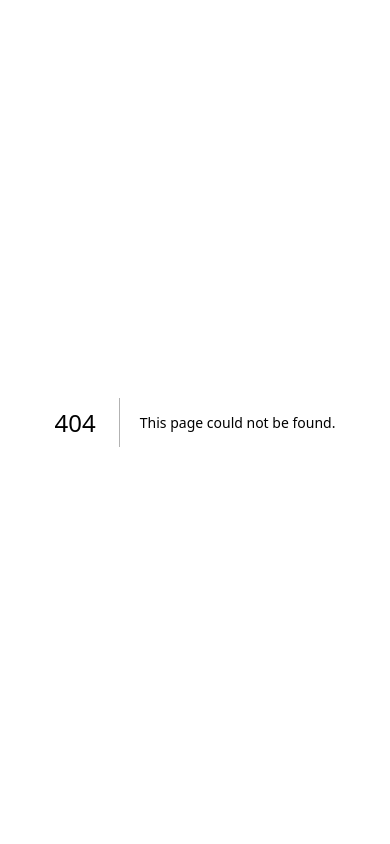
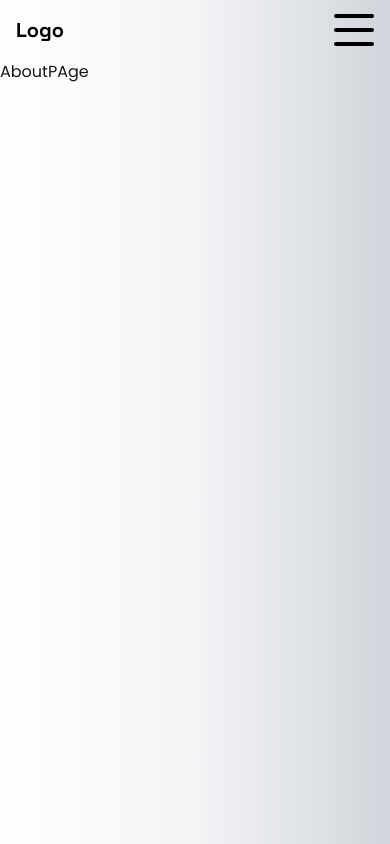
Before and after one commit to rohitsb20/portfolio, a Next.js app: page /about in a window 390 px wide. Before the commit this address had no page. Built offline with nearby package versions, Linux system fonts and the light colour scheme.

Commit message:
Add About page and Navbar component with responsive navigation

```diff
--- /dev/null
+++ b/app/(pages)/about/page.tsx
@@ -0,0 +1,9 @@
+import React from 'react'
+
+const AboutPage = () => {
+  return (
+    <div>AboutPAge</div>
+  )
+}
+
+export default AboutPage
--- a/app/layout.tsx
+++ b/app/layout.tsx
@@ -1,6 +1,21 @@
 import type { Metadata } from "next";
 import localFont from "next/font/local";
 import "./globals.css";
+import Navbar from "@/components/Navbar";
+import { Poppins } from 'next/font/google';
+import {Space_Grotesk} from 'next/font/google';
+
+
+const poppins = Poppins({
+  weight: ['400', '700'],
+  subsets: ['latin'],
+});
+
+const spaceGrotesk = Space_Grotesk({
+  weight: ['400', '700'],
+  subsets: ['latin'],
+});
+
 
 const geistSans = localFont({
   src: "./fonts/GeistVF.woff",
@@ -26,9 +41,14 @@ export default function RootLayout({
   return (
     <html lang="en">
       <body
-        className={`${geistSans.variable} ${geistMono.variable} antialiased`}
+        className={`${poppins.className}  ${geistSans.variable} ${geistMono.variable} antialiased`}
       >
-        {children}
+        <div className="overflow-x-hidden h-screen w-screen bg-gradient-to-r from-white via-gray-100 to-gray-300">
+          <div className={`h-[60px] ${spaceGrotesk.className}`}>
+            <Navbar />
+          </div>
+          <div className="h-[calc(100vh-50px)] ">{children}</div>
+        </div>
       </body>
     </html>
   );
--- a/app/page.tsx
+++ b/app/page.tsx
@@ -1,101 +1,35 @@
-import Image from "next/image";
+import { Space_Grotesk } from "next/font/google";
+const spaceGrotesk = Space_Grotesk({
+  weight: ["400", "700"],
+  subsets: ["latin"],
+});
 
 export default function Home() {
   return (
-    <div className="grid grid-rows-[20px_1fr_20px] items-center justify-items-center min-h-screen p-8 pb-20 gap-16 sm:p-20 font-[family-name:var(--font-geist-sans)]">
-      <main className="flex flex-col gap-8 row-start-2 items-center sm:items-start">
-        <Image
-          className="dark:invert"
-          src="/next.svg"
-          alt="Next.js logo"
-          width={180}
-          height={38}
-          priority
-        />
-        <ol className="list-inside list-decimal text-sm text-center sm:text-left font-[family-name:var(--font-geist-mono)]">
-          <li className="mb-2">
-            Get started by editing{" "}
-            <code className="bg-black/[.05] dark:bg-white/[.06] px-1 py-0.5 rounded font-semibold">
-              app/page.tsx
-            </code>
-            .
-          </li>
-          <li>Save and see your changes instantly.</li>
-        </ol>
-
-        <div className="flex gap-4 items-center flex-col sm:flex-row">
-          <a
-            className="rounded-full border border-solid border-transparent transition-colors flex items-center justify-center bg-foreground text-background gap-2 hover:bg-[#383838] dark:hover:bg-[#ccc] text-sm sm:text-base h-10 sm:h-12 px-4 sm:px-5"
-            href="https://vercel.com/new?utm_source=create-next-app&utm_medium=appdir-template-tw&utm_campaign=create-next-app"
-            target="_blank"
-            rel="noopener noreferrer"
+    <div>
+      <div className="h-[600px] w-screen border-2 border-red-300">
+        {/* info text div */}
+        <div>
+          <h1 className="text-5xl font-medium ">
+            Hey, I&apos;m
+            <span className="bg-gradient-to-l from-indigo-500 via-red-500 to-blue-500 text-transparent bg-clip-text">
+              {" "}
+              Rohit!
+            </span>
+          </h1>
+          <p
+            className={`${spaceGrotesk.className} text-xl font-medium text-wrap`}
           >
-            <Image
-              className="dark:invert"
-              src="/vercel.svg"
-              alt="Vercel logomark"
-              width={20}
-              height={20}
-            />
-            Deploy now
-          </a>
-          <a
-            className="rounded-full border border-solid border-black/[.08] dark:border-white/[.145] transition-colors flex items-center justify-center hover:bg-[#f2f2f2] dark:hover:bg-[#1a1a1a] hover:border-transparent text-sm sm:text-base h-10 sm:h-12 px-4 sm:px-5 sm:min-w-44"
-            href="https://nextjs.org/docs?utm_source=create-next-app&utm_medium=appdir-template-tw&utm_campaign=create-next-app"
-            target="_blank"
-            rel="noopener noreferrer"
-          >
-            Read our docs
-          </a>
+            I’m a Frontend Web Developer, Technical Writer and Blogger.
+          </p>
+          <div>
+            <button>More about me</button>
+            <button></button>
+          </div>
         </div>
-      </main>
-      <footer className="row-start-3 flex gap-6 flex-wrap items-center justify-center">
-        <a
-          className="flex items-center gap-2 hover:underline hover:underline-offset-4"
-          href="https://nextjs.org/learn?utm_source=create-next-app&utm_medium=appdir-template-tw&utm_campaign=create-next-app"
-          target="_blank"
-          rel="noopener noreferrer"
-        >
-          <Image
-            aria-hidden
-            src="/file.svg"
-            alt="File icon"
-            width={16}
-            height={16}
-          />
-          Learn
-        </a>
-        <a
-          className="flex items-center gap-2 hover:underline hover:underline-offset-4"
-          href="https://vercel.com/templates?framework=next.js&utm_source=create-next-app&utm_medium=appdir-template-tw&utm_campaign=create-next-app"
-          target="_blank"
-          rel="noopener noreferrer"
-        >
-          <Image
-            aria-hidden
-            src="/window.svg"
-            alt="Window icon"
-            width={16}
-            height={16}
-          />
-          Examples
-        </a>
-        <a
-          className="flex items-center gap-2 hover:underline hover:underline-offset-4"
-          href="https://nextjs.org?utm_source=create-next-app&utm_medium=appdir-template-tw&utm_campaign=create-next-app"
-          target="_blank"
-          rel="noopener noreferrer"
-        >
-          <Image
-            aria-hidden
-            src="/globe.svg"
-            alt="Globe icon"
-            width={16}
-            height={16}
-          />
-          Go to nextjs.org →
-        </a>
-      </footer>
+        {/* image div */}
+        <div></div>
+      </div>
     </div>
   );
 }
--- /dev/null
+++ b/components/Navbar.tsx
@@ -0,0 +1,133 @@
+"use client";
+import Link from "next/link";
+import { FaLinkedin } from "react-icons/fa";
+import { FaGithub } from "react-icons/fa";
+import { SiGmail } from "react-icons/si";
+import Navlink from "./Navlink";
+import { useState } from "react";
+import { motion } from "framer-motion";
+
+
+
+const links = [
+  { name: "Home", href: "/" },
+  { name: "About", href: "/about" },
+  { name: "Contact", href: "/contact" },
+  { name: "Projects", href: "/projects" },
+];
+
+const Navbar = () => {
+  const [open, setOpen] = useState(false);
+
+  const listVariant = {
+   closed:{
+        x:"100vw"
+    },
+    opened:{
+        x:0,
+        transition:{
+          when:"beforeChildren",
+          staggerChildren:0.1
+        }
+    }
+
+  }
+
+  const listchildVariant = {
+    closed: { opacity: 0, x: -10 },
+    opened: { opacity: 1, x: 0 },
+  }
+
+
+  const top={
+    closed:{rotate:0},
+    opened:{rotate:45,
+        backgroundColor:"white",
+
+    }
+  }
+const mid= {
+    closed: { opacity: 1 },
+    opened: { opacity: 0 },
+}
+
+
+   const bottom = {
+     closed: { rotate: 0 },
+     opened: { rotate: -45, backgroundColor: "white",  },
+   };
+
+  return (
+    <div className="h-full flex justify-between items-center px-4 sm:px-8 md:px-12 lg:px-20 xl:px-48">
+      {/*     LINKS HERE*/}
+
+      <div className="md:flex gap-4 text-lg w-1/3 items-center justify-center hidden  ">
+        {links.map((link) => (
+          <Navlink link={link} key={link.name} />
+        ))}
+      </div>
+
+      {/*     LOGO HERE*/}
+      <div className="md:w-1/3 flex items-center justify-center ">
+        <Link href="/" className="text-xl text-black font-bold">
+          Logo
+        </Link>
+      </div>
+
+      {/*     SOCIAL MEDIA ICONS HERE*/}
+      <div className="md:flex items-center justify-center gap-4 w-1/3 hidden ">
+        <Link href="/" className="text-xl">
+          <FaLinkedin />
+        </Link>
+        <Link href="/" className="text-xl">
+          <FaGithub />
+        </Link>
+        <Link href="/" className="text-xl">
+          <SiGmail />
+        </Link>
+      </div>
+
+      {/*   menu button*/}
+      <div className="md:hidden">
+        <button
+          className="flex flex-col justify-between w-10 h-8 z-50 relative
+         "
+          onClick={() => setOpen(!open)}
+        >
+          <motion.div
+            animate={open ? "opened" : "closed"}
+            variants={top}
+            className="w-10 h-1 bg-black rounded origin-left"
+          ></motion.div>
+          <motion.div
+            animate={open ? "opened" : "closed"}
+            variants={mid}
+            className="w-10 h-1 bg-black rounded"
+          ></motion.div>
+          <motion.div
+            animate={open ? "opened" : "closed"}
+            variants={bottom}
+            className="w-10 h-1 bg-black rounded origin-left"
+          ></motion.div>
+        </button>
+        {open && (
+          <motion.div
+            variants={listVariant}
+            initial="closed"
+            animate="opened"
+            className=" bg-black absolute top-0 right-0 w-screen
+           h-screen flex  flex-col items-center justify-center text-white text-3xl gap-5  "
+          >
+            {links.map((link) => (
+              <motion.div className="" variants={listchildVariant} key={link.name}>
+                <Link href={link.href}>{link.name}</Link>
+              </motion.div>
+            ))}
+          </motion.div>
+        )}
+      </div>
+    </div>
+  );
+};
+
+export default Navbar;
--- /dev/null
+++ b/components/Navlink.tsx
@@ -0,0 +1,20 @@
+import { usePathname } from "next/navigation"
+import Link from "next/link";
+
+interface LinkProps {
+  href: string;
+  name: string;
+}
+
+export default function Navlink({ link }: { link: LinkProps }) {
+    const pathname = usePathname()
+  return (
+    <div>
+      <Link href={link.href} className={
+        `rounded p-1 ${pathname === link.href ? "bg-black text-white" : "text-black"}`
+      } key={link.name}>
+        {link.name}
+      </Link>
+    </div>
+  );
+}
```
Also changed, not shown: package.json (+6 -4 lines), 1 other file (tests, documents, lock files or other folders).
